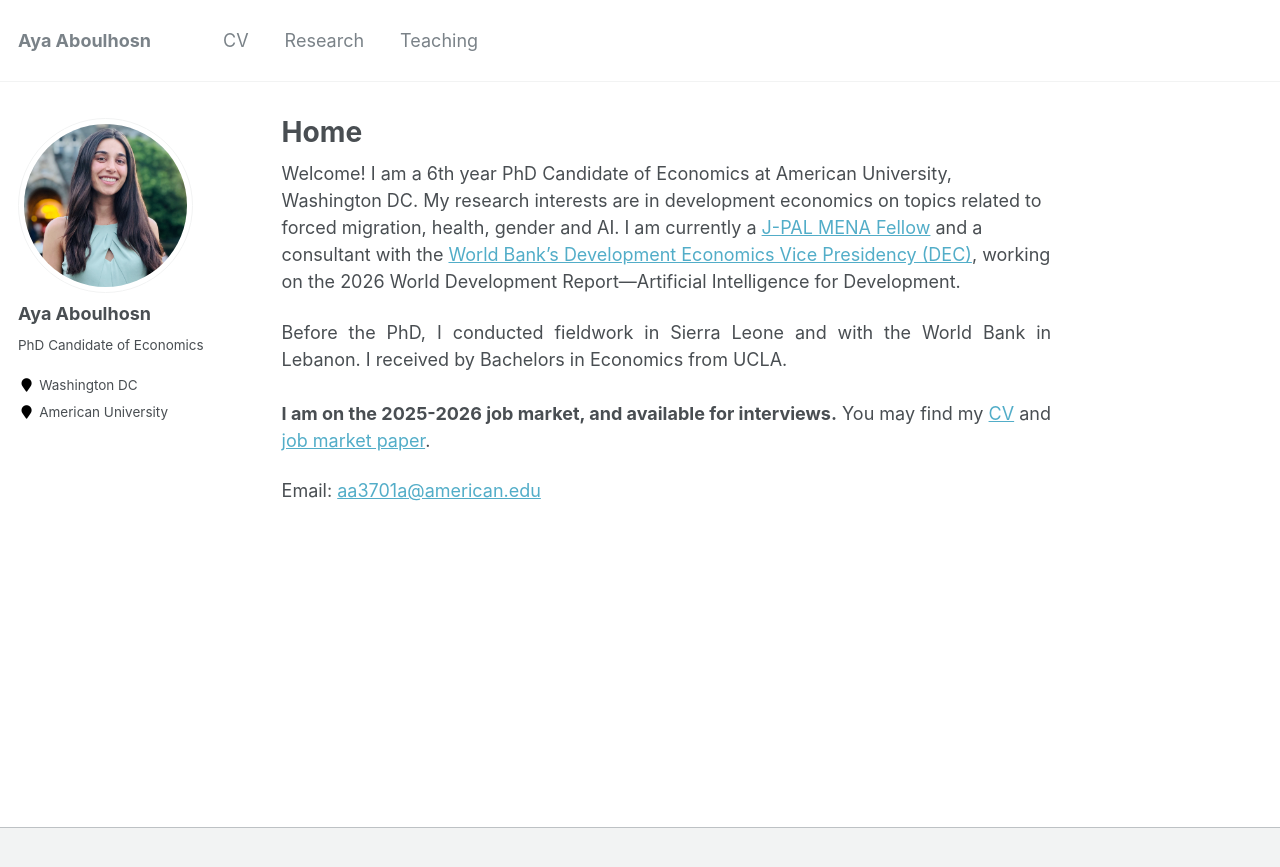
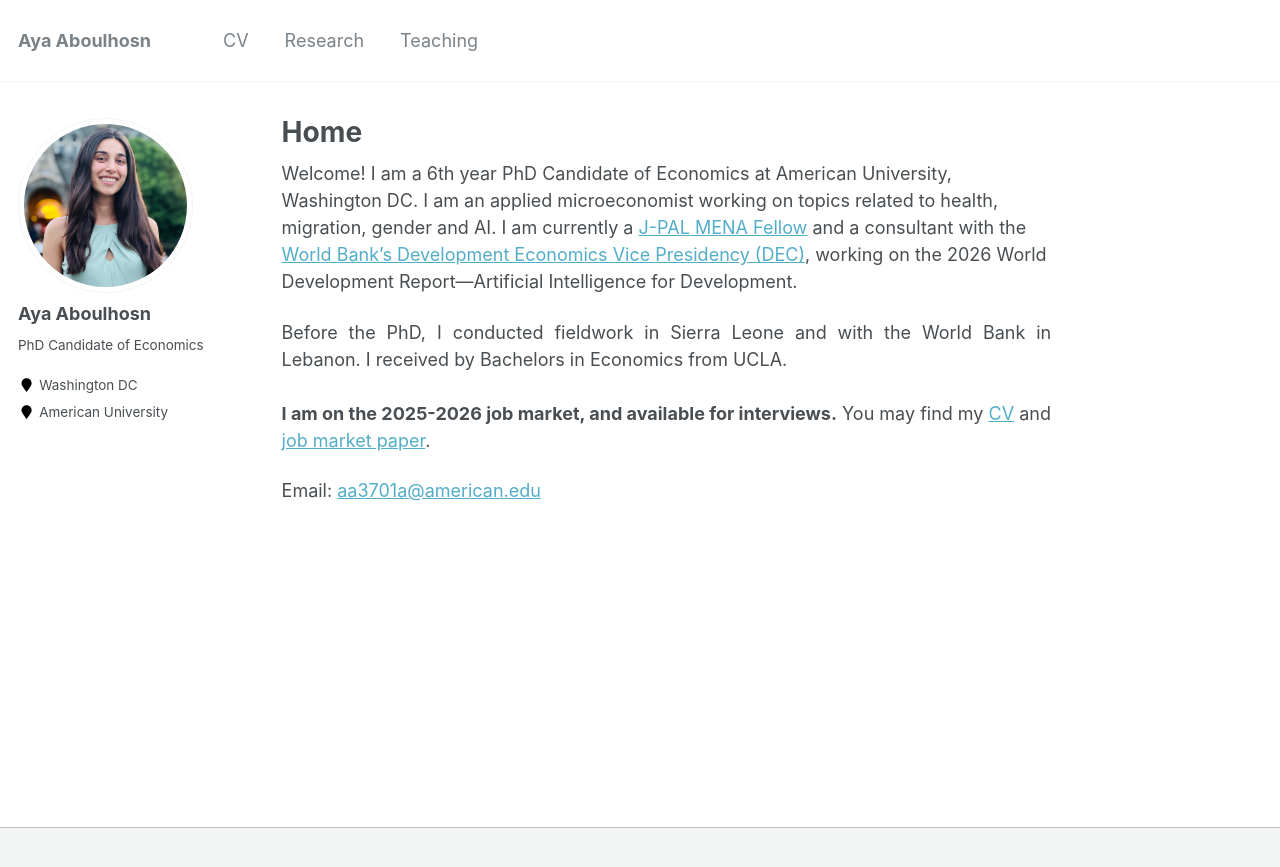
Before and after one commit to ayaaboulhosn/ayaaboulhosn.github.io, a Jekyll site: the page built from _pages/about.md, in a window 1280 px wide. Shown: the top 867 px of the page. Built offline with Jekyll 4.4.1, drawn with Linux system fonts in a browser that asks for light colours.

Commit message:
Update about.md

```diff
--- a/_pages/about.md
+++ b/_pages/about.md
@@ -8,7 +8,7 @@ redirect_from:
   - /about.html
 ---
 
-Welcome! I am a 6th year PhD Candidate of Economics at American University, Washington DC. My research interests are in development economics on topics related to forced migration, health, gender and AI.
+Welcome! I am a 6th year PhD Candidate of Economics at American University, Washington DC. I am an applied microeconomist working on topics related to health, migration, gender and AI.
 I am currently a [J-PAL MENA Fellow](https://www.povertyactionlab.org/updates/advancing-impact-j-pal-mena-welcomes-second-cohort-mena-scholars-fellowship-program) and a consultant with the [World Bank’s Development Economics Vice Presidency (DEC)](https://www.worldbank.org/en/about/unit/unit-dec), working on the 2026 World Development Report—Artificial Intelligence for Development.
 <div align="justify">
 Before the PhD, I conducted fieldwork in Sierra Leone and with the World Bank in Lebanon. I received by Bachelors in Economics from UCLA.
```
